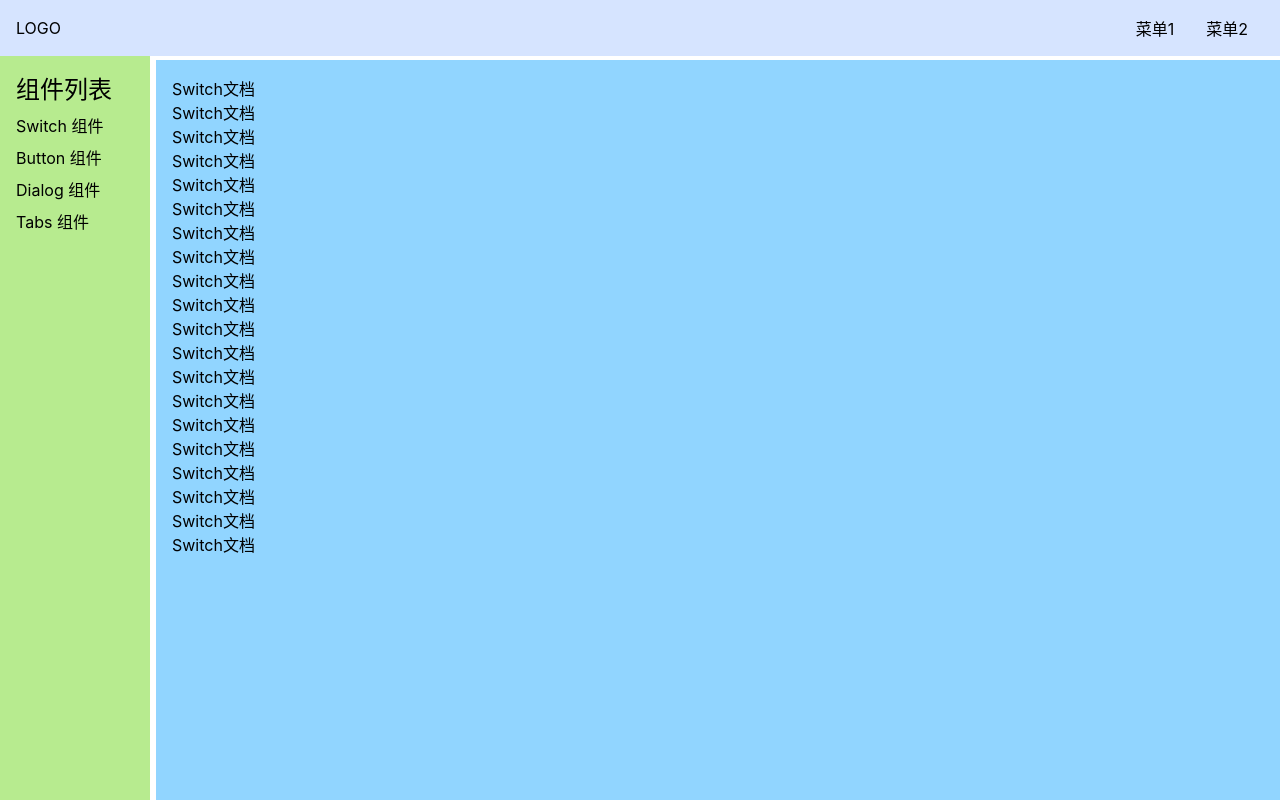
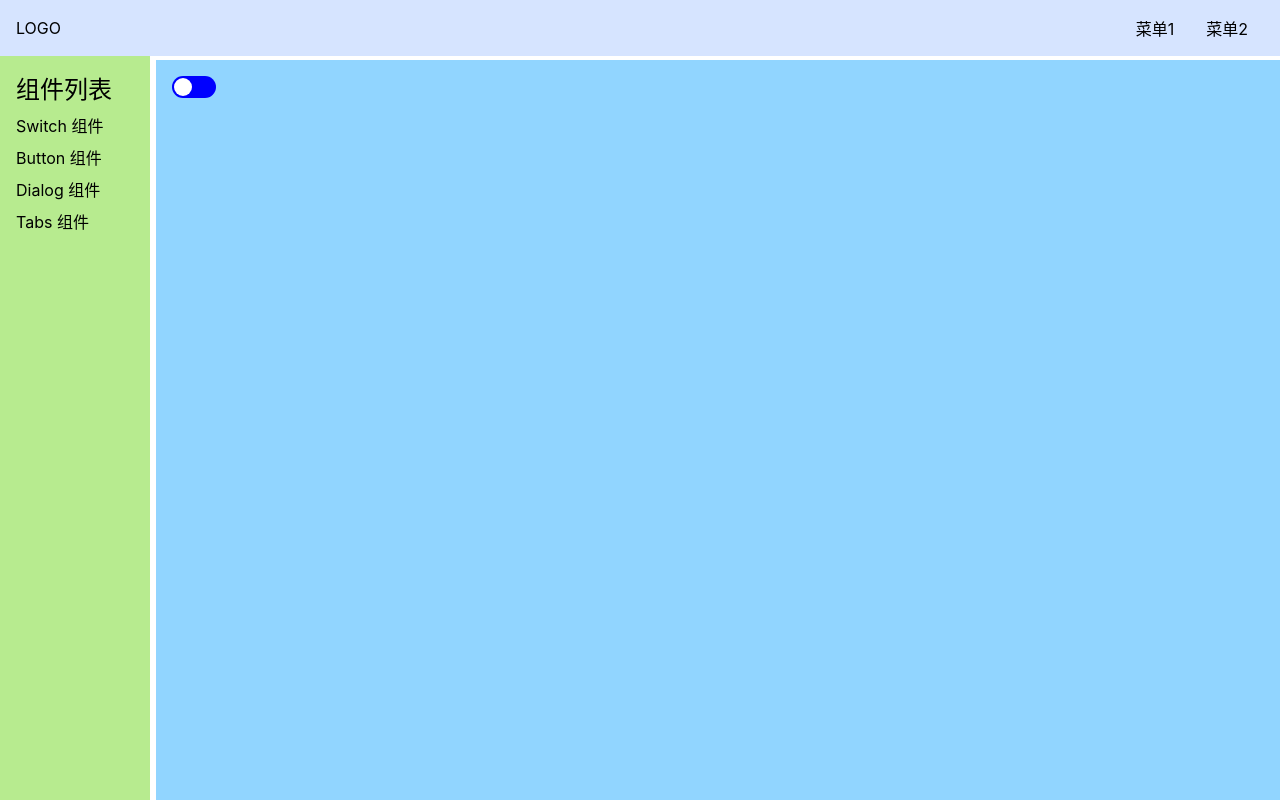
Before and after one commit to waynefu2020/sky-ui-1, a Vue app: page /#/doc/switch in a window 1280 px wide. Built offline with nearby package versions, Linux system fonts and the light colour scheme.

Commit message:
hover之后右滚

```diff
--- a/src/components/SwitchDemo.vue
+++ b/src/components/SwitchDemo.vue
@@ -1,32 +1,14 @@
 <template>
   <div>
-    <p>Switch文档</p>
-    <p>Switch文档</p>
-    <p>Switch文档</p>
-    <p>Switch文档</p>
-    <p>Switch文档</p>
-    <p>Switch文档</p>
-    <p>Switch文档</p>
-    <p>Switch文档</p>
-    <p>Switch文档</p>
-    <p>Switch文档</p>
-    <p>Switch文档</p>
-    <p>Switch文档</p>
-    <p>Switch文档</p>
-    <p>Switch文档</p>
-    <p>Switch文档</p>
-    <p>Switch文档</p>
-    <p>Switch文档</p>
-    <p>Switch文档</p>
-    <p>Switch文档</p>
-    <p>Switch文档</p>
+    <Switch/>
   </div>
 </template>
 
 <script lang="ts">
+import Switch from '../lib/Switch.vue';
 
 export default {
-
+  components:{Switch}
 }
 </script>
 
--- /dev/null
+++ b/src/lib/Switch.vue
@@ -0,0 +1,35 @@
+<template>
+  <button>
+    <span></span>
+  </button>
+</template>
+
+<script lang="ts">
+export default {};
+</script>
+
+<style lang="scss" scoped>
+$h: 22px;
+$h2: $h - 4px;
+button {
+  height: $h;
+  width: $h*2;
+  border: none;
+  background: blue;
+  border-radius: $h/2;
+  position: relative;
+
+  span {
+    position: absolute;
+    top: 2px;
+    left: 2px;
+    background: white;
+    height: $h2;
+    width: $h2;
+    border-radius: $h2/2;
+  }
+}
+button:hover > span {
+  left: calc(100% - #{$h2} - 2px);
+}
+</style>
```
